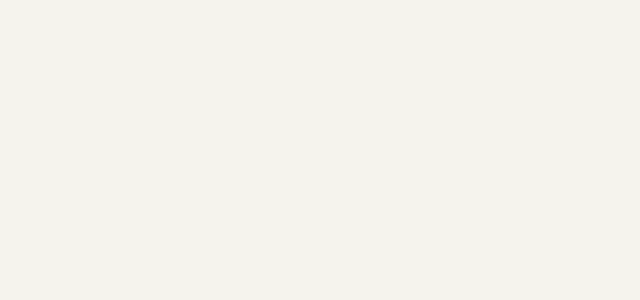
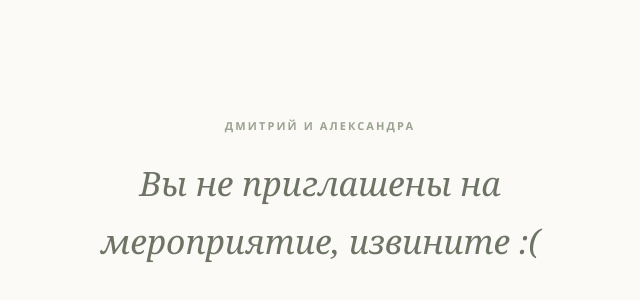
Before and after one commit to LorexIQ/wedding, a Nuxt app: page /not-invited in a window 1280 px wide. Before the commit this address had no page. Shown: the part 206-506 px from the top of the page, without its empty margins (320-960 px from the left). Built offline with nearby package versions, Linux system fonts and the light colour scheme.

Commit message:
feat(gate): add invite cookie, global gate middleware, entry/stub pages

```diff
--- /dev/null
+++ b/app/composables/useInviteCode.ts
@@ -0,0 +1,12 @@
+// Хранит код приглашения гостя. Раньше рассматривался localStorage,
+// но cookie нужен, чтобы app/middleware/invite.global.ts мог гейтить
+// сайт и при SSR — localStorage на сервере недоступен.
+const INVITE_COOKIE_MAX_AGE = 60 * 60 * 24 * 400 // ~400 дней — потолок, который всё равно ставит Chromium
+
+export function useInviteCode() {
+  return useCookie<string | null>('invite_code', {
+    maxAge: INVITE_COOKIE_MAX_AGE,
+    sameSite: 'lax',
+    path: '/'
+  })
+}
--- /dev/null
+++ b/app/pages/invite/[code].vue
@@ -0,0 +1,17 @@
+<script setup lang="ts">
+const route = useRoute()
+const code = String(route.params.code)
+const inviteCode = useInviteCode()
+
+try {
+  await $fetch(`/api/invite/${code}`)
+  inviteCode.value = code
+  await navigateTo('/')
+} catch {
+  await navigateTo('/not-invited')
+}
+</script>
+
+<template>
+  <p>Открываем приглашение…</p>
+</template>
--- /dev/null
+++ b/app/pages/not-invited.vue
@@ -0,0 +1,30 @@
+<template>
+  <main class="band band--paper stub">
+    <div class="inner stub__body">
+      <p class="eyebrow">Дмитрий и Александра</p>
+      <h1>Вы не приглашены на мероприятие, извините :(</h1>
+    </div>
+  </main>
+</template>
+
+<style scoped>
+.stub {
+  display: flex;
+  align-items: center;
+  min-height: 100vh;
+}
+
+.stub__body {
+  display: flex;
+  flex-direction: column;
+  align-items: center;
+  gap: 1.2rem;
+  text-align: center;
+}
+
+.stub__body h1 {
+  font-size: clamp(1.5rem, 5vw, 2.1rem);
+  font-style: italic;
+  color: var(--ink-soft);
+}
+</style>
```
Also changed, not shown: app/middleware/invite.global.ts (added, +18 -0 lines).
